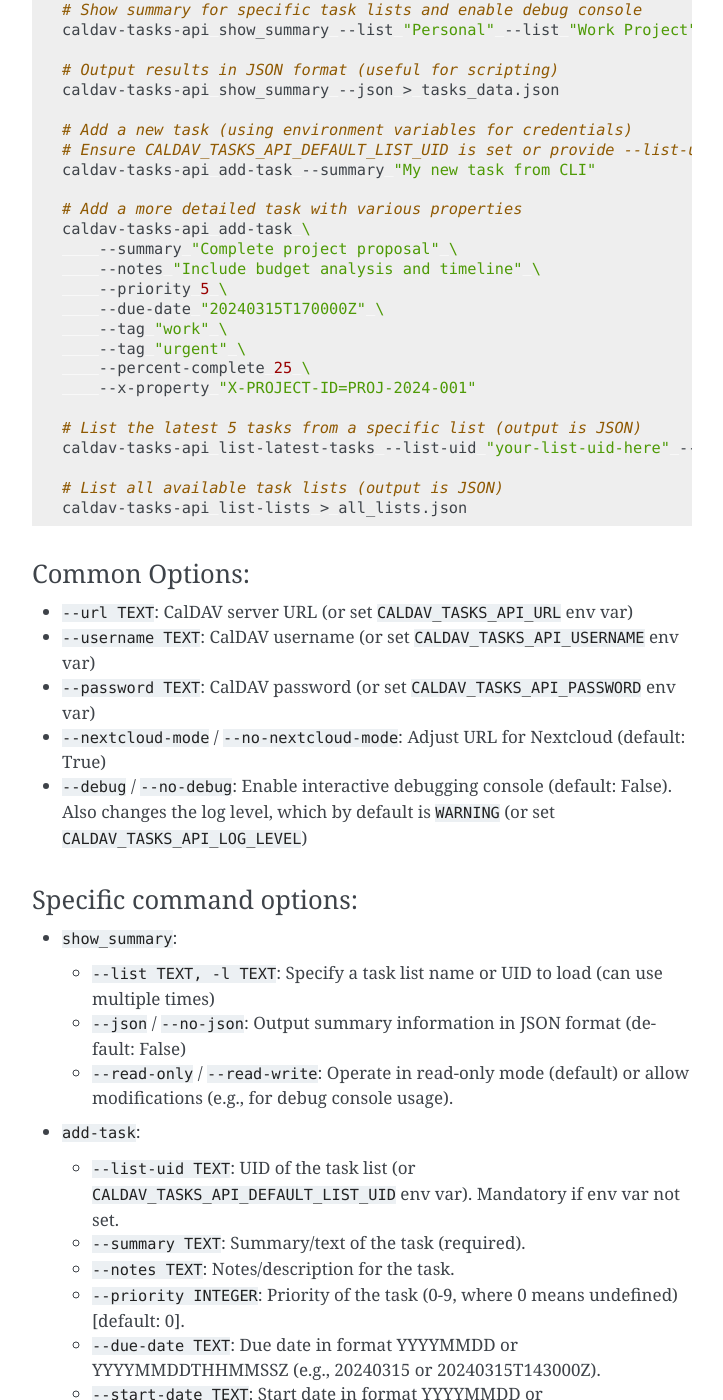
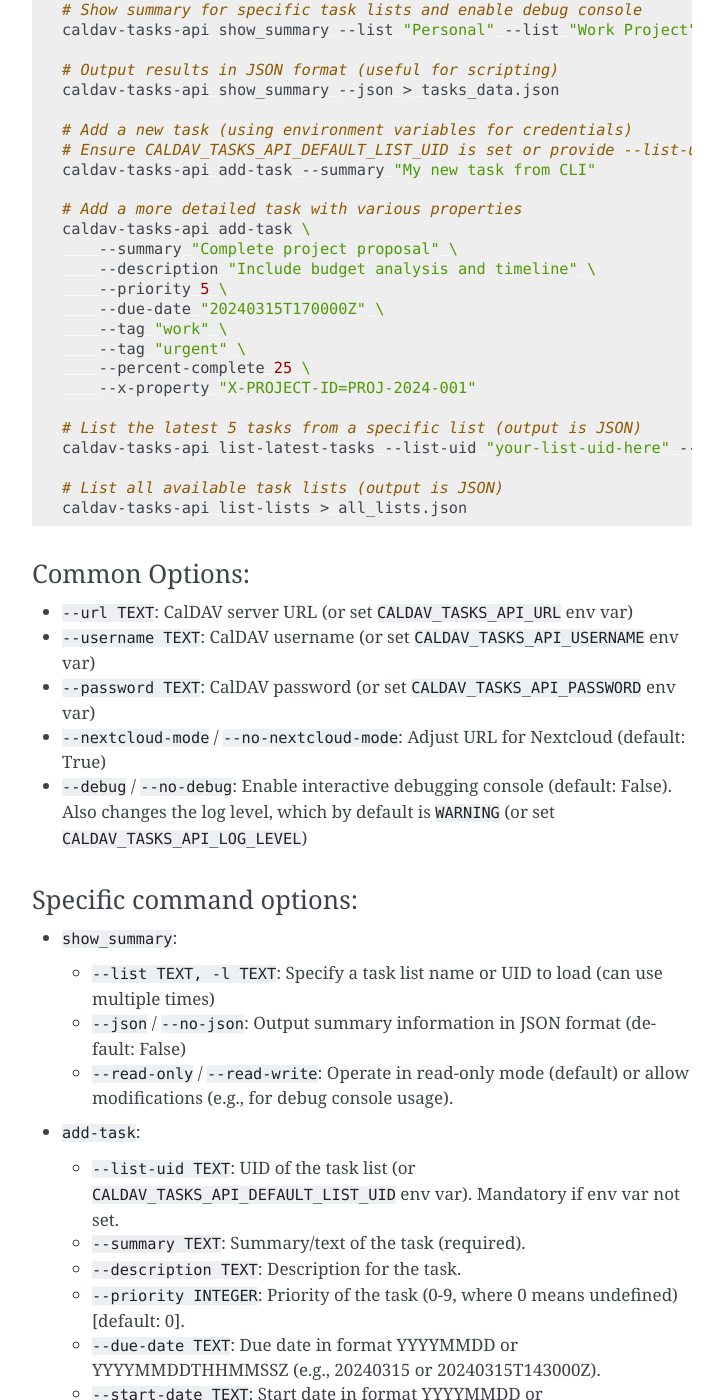
Before and after one commit to thiswillbeyourgithub/Caldav-Tasks-API, a Sphinx documentation site: the page built from docs/source/the_usage.md, in a window 1280 px wide and 1400 px high, scrolled down 1119 px. Shown: the whole window, without its empty margins (388-1111 px from the left). Built offline with Sphinx 7.4.7, drawn with Linux system fonts in a browser that asks for light colours.

Commit message:
breaking: instead of 'notes' use 'description'
Signed-off-by: thiswillbeyourgithub <26625900+thiswillbeyourgithub@users.noreply.github.com>

```diff
--- a/docs/source/the_usage.md
+++ b/docs/source/the_usage.md
@@ -55,7 +55,7 @@ caldav-tasks-api add-task --summary "My new task from CLI"
 # Add a more detailed task with various properties
 caldav-tasks-api add-task \
     --summary "Complete project proposal" \
-    --notes "Include budget analysis and timeline" \
+    --description "Include budget analysis and timeline" \
     --priority 5 \
     --due-date "20240315T170000Z" \
     --tag "work" \
@@ -87,7 +87,7 @@ caldav-tasks-api list-lists > all_lists.json
 - `add-task`:
   - `--list-uid TEXT`: UID of the task list (or `CALDAV_TASKS_API_DEFAULT_LIST_UID` env var). Mandatory if env var not set.
   - `--summary TEXT`: Summary/text of the task (required).
-  - `--notes TEXT`: Notes/description for the task.
+  - `--description TEXT`: Description for the task.
   - `--priority INTEGER`: Priority of the task (0-9, where 0 means undefined) [default: 0].
   - `--due-date TEXT`: Due date in format YYYYMMDD or YYYYMMDDTHHMMSSZ (e.g., 20240315 or 20240315T143000Z).
   - `--start-date TEXT`: Start date in format YYYYMMDD or YYYYMMDDTHHMMSSZ (e.g., 20240315 or 20240315T143000Z).
```
Also changed, not shown: README.md (+2 -2 lines), docs/source/the_examples.md (+3 -3 lines), docs/source/the_guide.md (+4 -4 lines), 4 other files.
